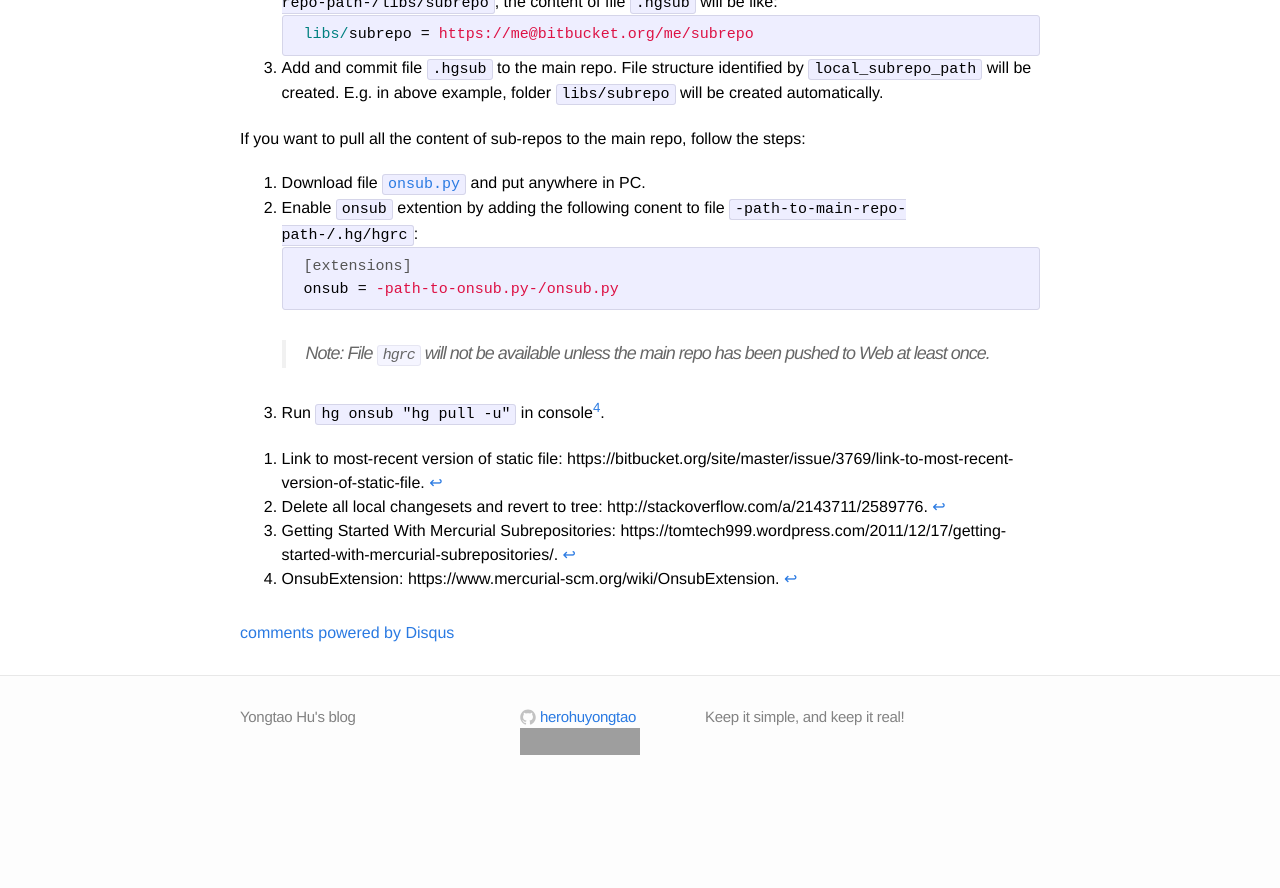
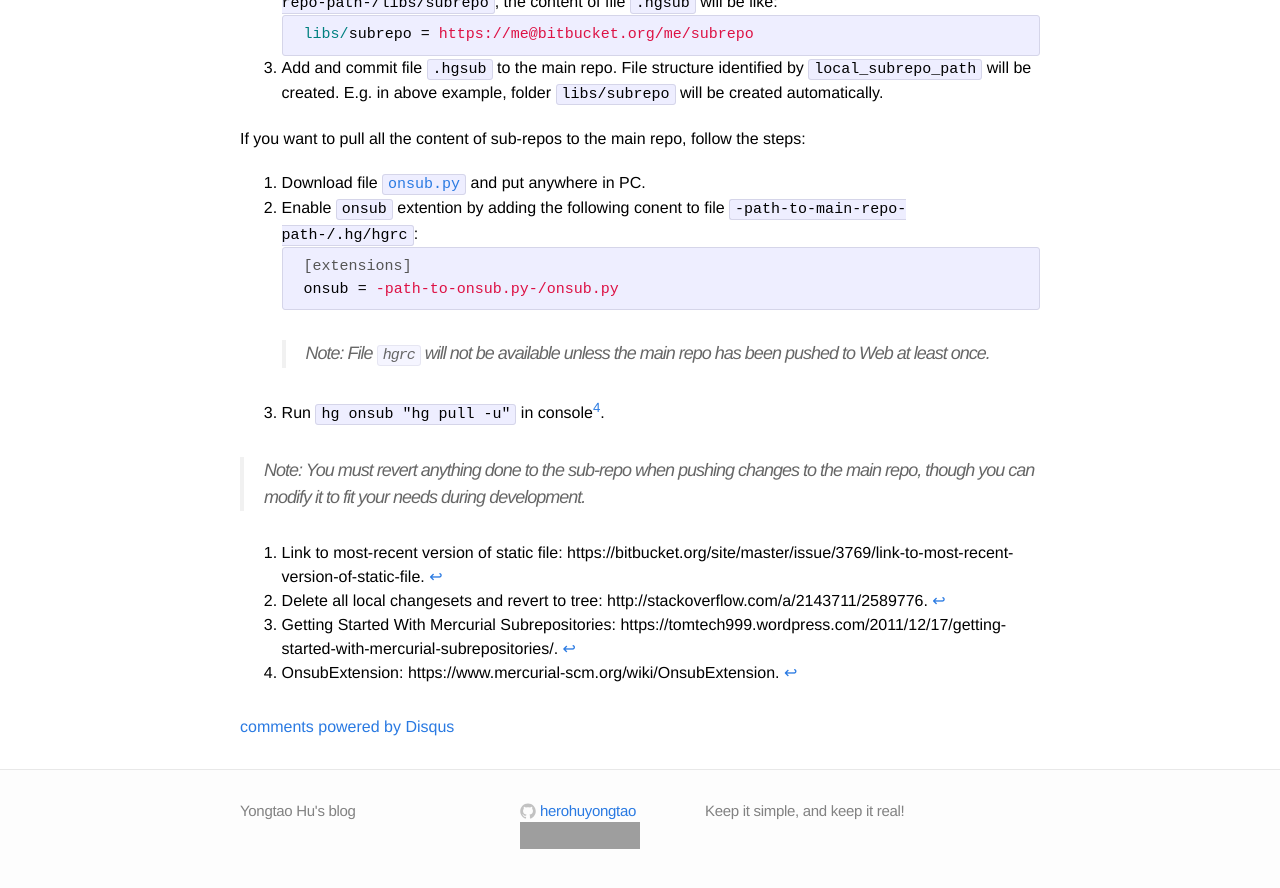
Before and after one commit to blog-ythu/blog-ythu.github.io, a Jekyll site: the page built from _posts/2013-01-22-host-code-via-Bitbucket.md, in a window 1280 px wide and 900 px high, scrolled down 4002 px. Shown: the top 888 px of the window. Built offline with Jekyll 4.4.1, drawn with Linux system fonts in a browser that asks for light colours; nearby versions of some CDN libraries; Markdown is read by kramdown in place of the engine named in the settings; comment, search, counter and statistics services are not loaded; before the commit the page ends 4808 px from its top, so only the background shows below that; grey boxes are pictures that could not be loaded.

Commit message:
update post: Host code via Bitbucket

```diff
--- a/_posts/2013-01-22-host-code-via-Bitbucket.md
+++ b/_posts/2013-01-22-host-code-via-Bitbucket.md
@@ -125,6 +125,8 @@ If you want to pull all the content of sub-repos to the main repo, follow the st
 
 3. Run `hg onsub "hg pull -u"` in console[^4].
 
+> Note: You must revert anything done to the sub-repo when pushing changes to the main repo, though you can modify it to fit your needs during development.
+
 [^1]: Link to most-recent version of static file: https://bitbucket.org/site/master/issue/3769/link-to-most-recent-version-of-static-file.
 [^2]: Delete all local changesets and revert to tree: http://stackoverflow.com/a/2143711/2589776.
 [^3]: Getting Started With Mercurial Subrepositories: https://tomtech999.wordpress.com/2011/12/17/getting-started-with-mercurial-subrepositories/.
```
